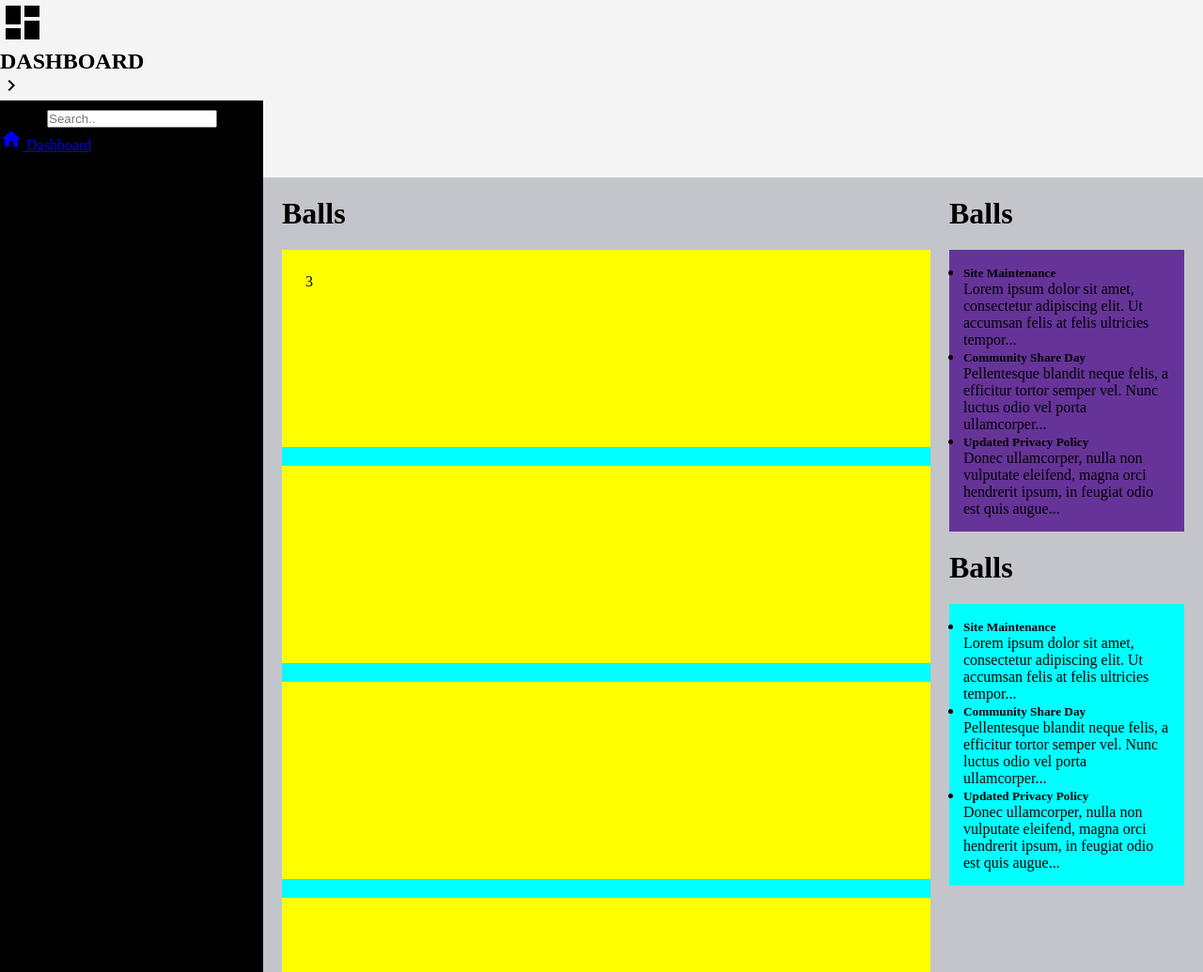
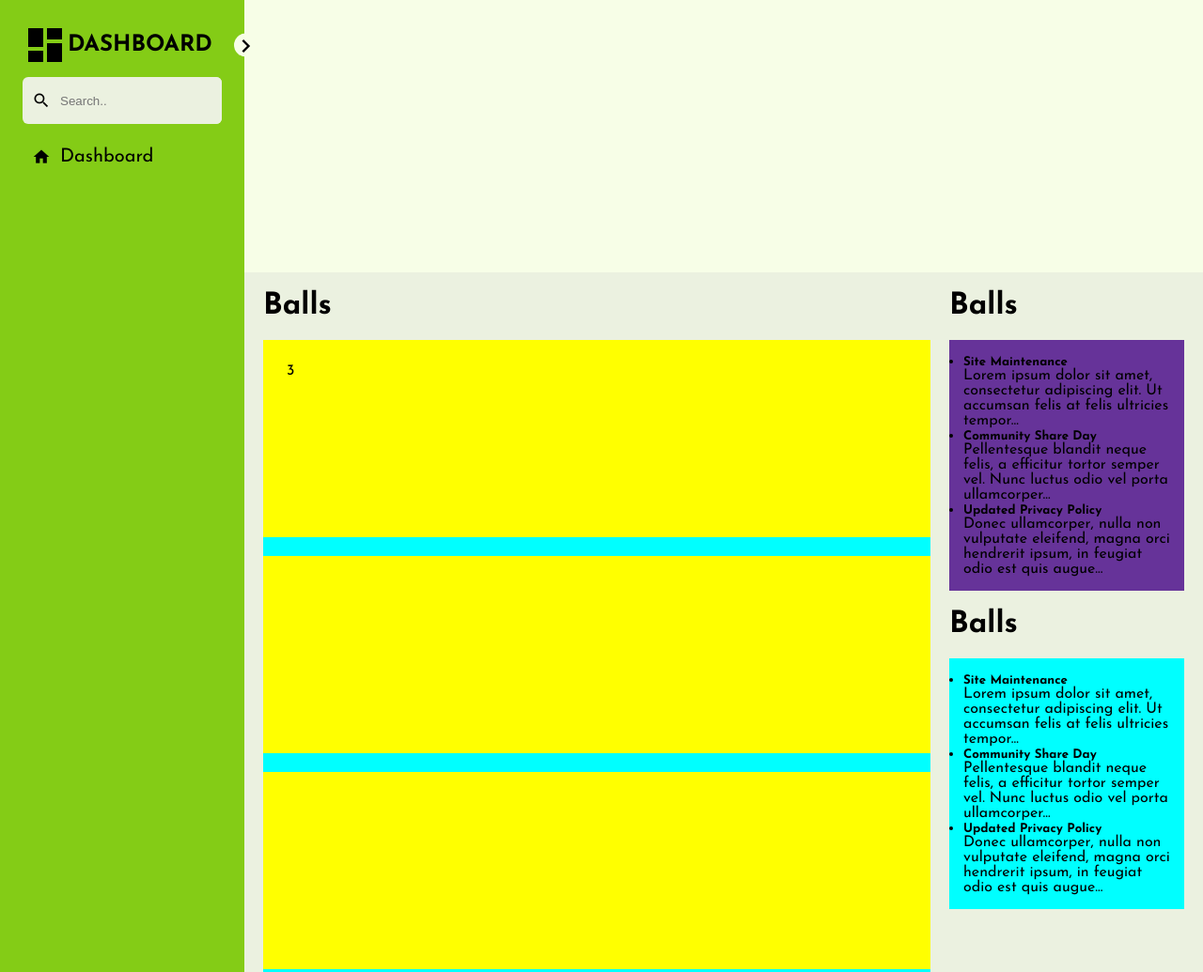
Before and after one commit to REGSYBABA/ADMIN-DASHBOARD, a plain HTML site: page index.html in a window 1280 px wide. Shown: the top 1035 px of the page at 94% size. Drawn offline with nearby package versions, Linux system fonts and the light colour scheme; files that its build step writes are made by us from their sources.

Commit message:
Making my UI better

```diff
--- a/style.scss
+++ b/style.scss
@@ -1,92 +1,123 @@
+@import url('https://fonts.googleapis.com/css2?family=Black+Ops+One&family=Josefin+Sans:wght@300;400;500;600;700&display=swap');
+
 *, *::after, *:default{
     padding: 0;
     margin: 0;
     box-sizing: border-box;
 }
 
+:root{
+    --header-color: #f7fee7;
+    --sidebar-color: #84cc16;
+    --main-color: #ebf1e0;
+    --color-primary: #ffffff;
+    --color-black: #000000;
+    --color-secondary-1: #bef264;
+    --color-secondary-2: #a3e635;
+    --color-secondary-3: #65a30d;
+    --color-secondary-4: #4d7c0f;
+    --color-secondary-5: #365314;
+
+    --trans-02: all .2s ease;
+    --trans-03: all .3s ease;
+    --trans-04: all .4s ease;
+    --trans-05: all .5s ease;
+}
+.material-icons{
+    color: black;
+}
+
 body{
     min-height: 100vh;
     display: grid;
-    grid-template-columns: 280px 1fr;
-    grid-template-rows: clamp(13%, 50px, 20%) 1fr;
+    grid-template-columns: 260px 1fr;
+    grid-template-rows: clamp(13%, 1800px, 20%) 1fr;
     grid-template-areas:
     "sidebar header"
     "sidebar main";
+    font-family: 'Josefin Sans', sans-serif;
 }
 
-header{
-    background-color: whitesmoke;
+.header{
+    background-color: var(--header-color);
     grid-area: header;
 }
 
 .sidebar{
-    background-color: black;
+    background-color: var(--sidebar-color);
     grid-area: sidebar;
+    color: black;
+    padding: 1.5rem;
+    header{
+        position: relative;
+    }
+    li{
+        height: 50px;
+        list-style: none;
+        margin-top: 10px;
+        display: flex;
+        align-items: center;
+        .icon{
+            min-width: 40px;
+            font-size: 20px;
+            display: flex;
+            align-items: center;
+            justify-content: center;
+        }
+        a{
+            text-decoration: none;
+            height: 100%;
+            width: 100%;
+            display: flex;
+            align-items: center;
+            border-radius: 6px;
+            transform: var(--trans-04);
+            &:hover{
+                background-color: var(--main-color);
+            }
+        }
+
+    }
+    .text{
+        color: var(--color-black);
+        font-size: 20px;
+    }
+    .logo-img{
+        display: flex;
+        align-items: center;
+    }
+    .arrow{
+        position: absolute;
+        top: 50%;
+        right: -38px;
+        transform: translateY(-50%);
+        height: 25px;
+        width: 25px;
+        border-radius: 50%;
+        background-color: #f7fee7;
+        display: flex;
+        align-items: center;
+        justify-content: center;
+        font-size: 28px;
+    }
+    .search-box{
+        background-color: var(--main-color);
+        border-radius: 6px;
+        input{
+            background-color: var(--main-color);
+            height: 100%;
+            width: 100%;
+            outline: none;
+            border: none;
+            border-radius: 6px;
+        }
+    }
+
 }
 
-// .main{
-//     background-color: #c3c5ca;
-//     grid-area: main;
-//     padding: 20px;
-//     gap: 20px;
-
-//     display: grid;
-//     grid-template-columns: 3fr 1fr;
-//     grid-template-areas:
-//     "project announcement"
-//     "project advertising";
-//       .projects{
-//         grid-area: project;
-//         .projects-card-holder{
-//             background-color: black;
-//             display: grid;
-//             grid-auto-rows: 230px;
-//             grid-template-columns: repeat(auto-fit, minmax(350px, 1fr));
-//             gap: 20px;
-//             .card{
-//                 background-color: yellow;
-//             }
-//         }
-//     }
-// //        .mini-card-holder{
-// //           background-color: red;
-// //         display: flex;
-// //         flex-direction: column;
-// //         gap: 1rem;
-// //         display: grid;
-// //         grid-template-rows: repeat(auto-fit, minmax(350px, 1fr)) min-content;
-// //         overflow: auto;
-// //         // // width: 280px;
-// //         gap: 20px;
-// //         .top{
-// //             background-color: #fff;
-// //             padding: 1rem;
-// //         }
-// //         .bottom{
-// //             background-color: blue;
-// //         }
-// //    }
-//       .top{
-//         background-color: blue;
-//         grid-area: announcement;
-//         height: min-content;
-
-//       }
-//       .bottom{
-//         background-color: burlywood;
-//         grid-area: advertising;
-//         height: min-content;
-//       }
-//     .mini-card-holder{
-//         grid-area: announcement;
-//         display: grid;
-//         height: min-content;
-//     }
-
-// }
 
 .main{
-    background-color: #c3c5ca;
+    background-color: var(--main-color);
     grid-area: main;
     padding: 20px;
     gap: 20px;
```
